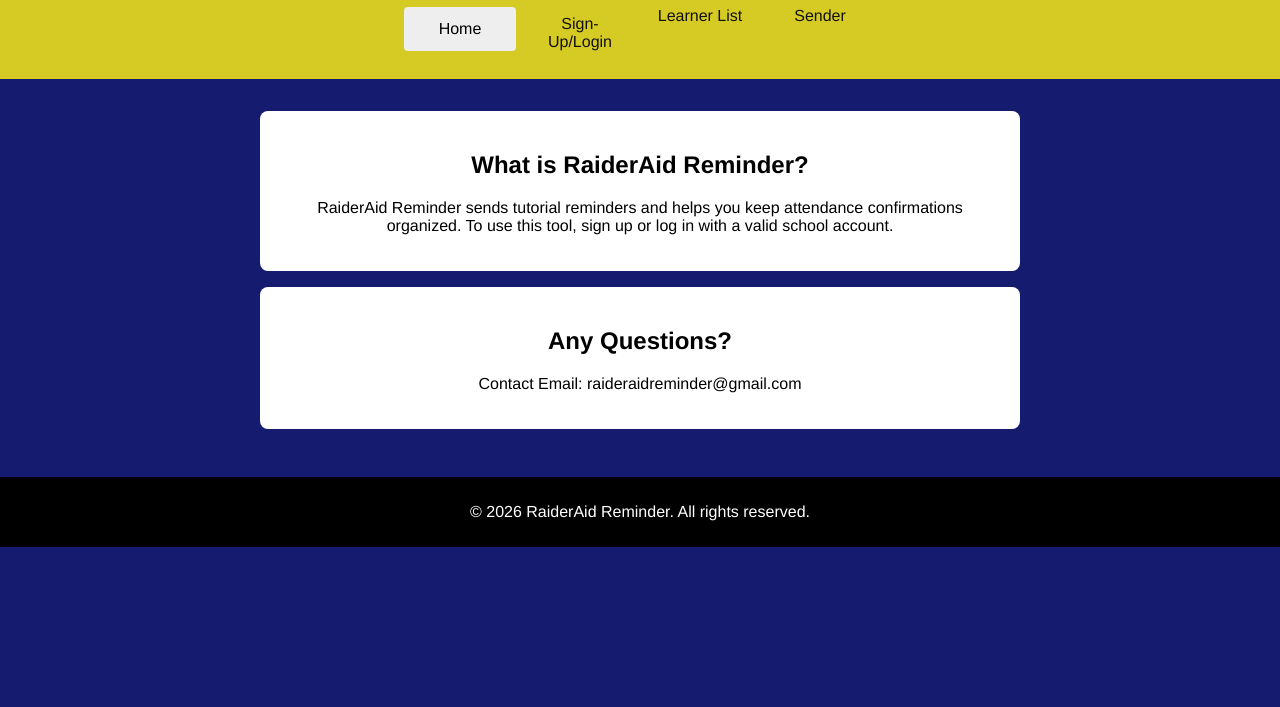
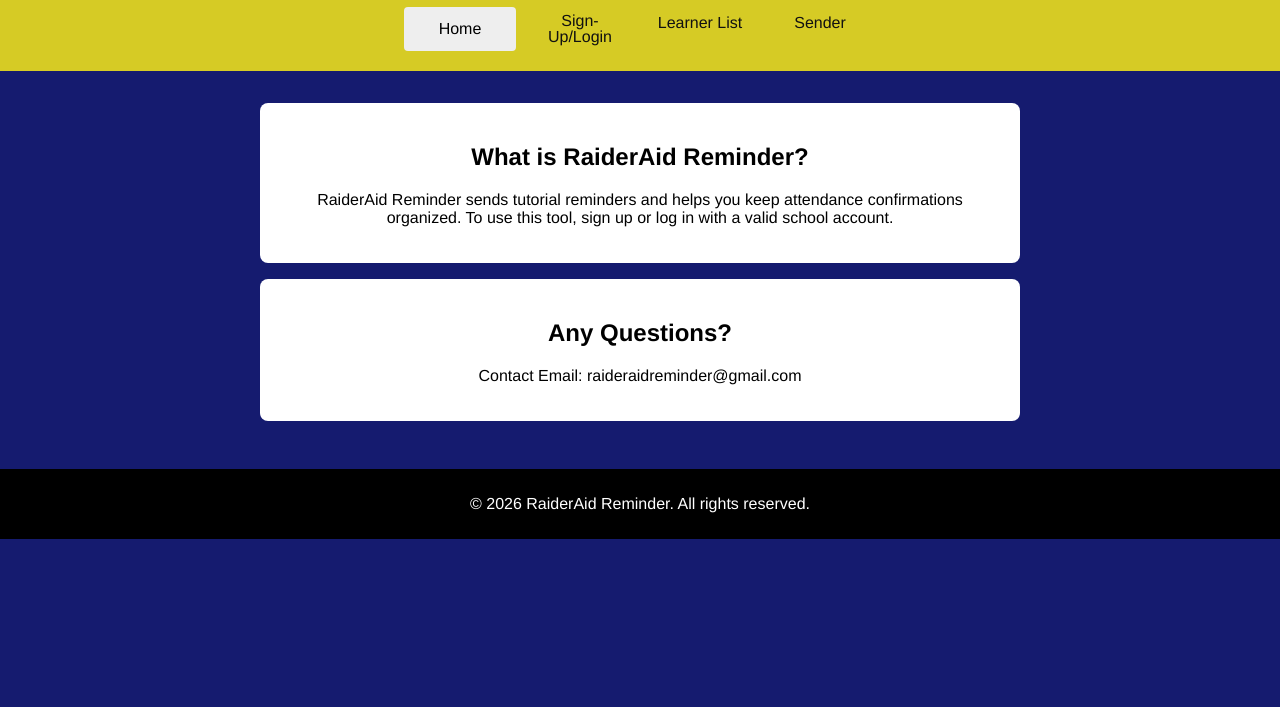
Before and after one commit to Jonathan-Joy1/RaiderAid-Tutorial-Management, a plain HTML site: page home.html in a window 1280 px wide. Shown: the part 93-800 px from the top of the page. Drawn offline with Linux system fonts and the light colour scheme; no server answers.

Commit message:
Hard-lock nav button geometry to eliminate cross-button vertical shift

```diff
--- a/home.html
+++ b/home.html
@@ -30,7 +30,8 @@ nav ul {
    gap: 8px;
 }
 nav ul li {
-   display: block;
+   display: flex;
+   align-items: stretch;
    flex: 0 0 112px;
 }
 nav ul li a {
@@ -39,7 +40,8 @@ nav ul li a {
    display: inline-flex;
    align-items: center;
    justify-content: center;
-   min-height: 44px;
+   height: 44px;
+   line-height: 1;
    padding: 8px 10px;
    box-sizing: border-box;
    width: 100%;
```
Also changed, not shown: learner-list.html (+4 -2 lines), sender.html (+4 -2 lines), signup-login.html (+4 -2 lines).
